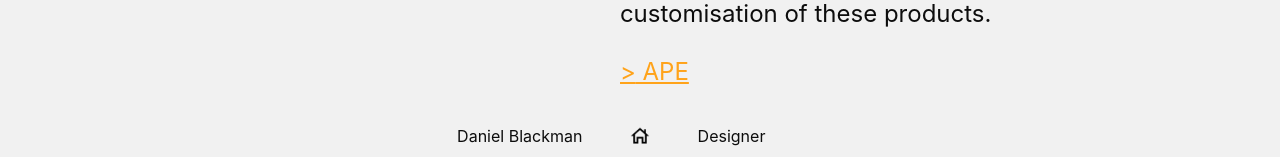
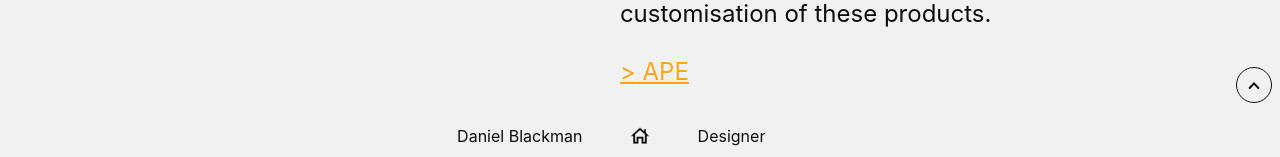
Before and after one commit to 07cookl/dbportfolio, a React (Create React App) app: page /work/APE in a window 1280 px wide. Shown: the part 689-846 px from the top of the page. Built offline with nearby package versions, Linux system fonts and the light colour scheme; a web font is replaced by a local one.

Commit message:
added scroll to top button

```diff
--- a/src/Components/About/About.module.css
+++ b/src/Components/About/About.module.css
@@ -82,8 +82,10 @@
 }
 
 .footer {
-    width: 100vw;
+    position: absolute;
+    left: 50%;
+    bottom: 0%;
+    transform: translateX(-50%);
     font-size: 14px;
-    display: flex;
-    justify-content: center;
+    font-family: Inter, sans-serif;
 }
--- a/src/Components/Footer/Footer.js
+++ b/src/Components/Footer/Footer.js
@@ -12,8 +12,19 @@ export default function Footer(props) {
     const homeImage = props.mode === "light" ? homeImageDark : homeImageLight;
     const modeClass = props.mode === "light" ? "footerDark" : "footerLight";
 
+    const element = document.getElementById("navBar");
+
+    const handleClick = (e) => {
+        e.preventDefault();
+        navigate("/");
+        element.scrollIntoView({
+            alignToTop: true,
+            behavior: "smooth"
+        })
+    }
+
     return (
-        <footer className={styles.footer} onClick={() => navigate("/")}>
+        <footer className={styles.footer} onClick={handleClick}>
             <p className={`${styles.name}  ${modeClass}`}>Daniel Blackman</p>
             <img src={homeImage} alt="Return to home page" />
             <p className={`${styles.role} ${modeClass}`}>Designer</p>
--- a/src/Components/Footer/Footer.module.css
+++ b/src/Components/Footer/Footer.module.css
@@ -14,6 +14,7 @@
 
 .footer p {
     width: 200px;
+    font-family: Inter, sans-serif;
 }
 
 .name {
--- a/src/Components/Projects/ALLpaQ/ALLpaQ.js
+++ b/src/Components/Projects/ALLpaQ/ALLpaQ.js
@@ -5,6 +5,7 @@ import ALLpaQ404 from "../../../resources/ALLpaQ/ALLpaQ-404-service-container-pa
 // import ALLpaQPhones from "../../../resources/ALLpaQ/AllpaQPhones.mp4";
 import Footer from "../../Footer/Footer";
 import styles from "./ALLpaQ.module.css";
+import ScrollToTopBtn from "../../../util/scrollToTopBtn";
 
 export default function ALLpaQ({ mode, setMode }) {
 
@@ -39,6 +40,7 @@ export default function ALLpaQ({ mode, setMode }) {
             <img src={ALLpaQLongImageImg} />
             <img src={ALLpaQLaptopImg} />
             <Footer mode={mode} />
+            <ScrollToTopBtn mode={mode} />
         </section>
     )
 }
--- a/src/Components/Projects/APE/APE.js
+++ b/src/Components/Projects/APE/APE.js
@@ -1,6 +1,7 @@
 import React, { useEffect } from "react";
 import styles from "./APE.module.css";
 import Footer from "../../Footer/Footer";
+import ScrollToTopBtn from "../../../util/scrollToTopBtn";
 
 export default function APE({ mode, setMode }) {
 
@@ -30,5 +31,6 @@ export default function APE({ mode, setMode }) {
                 </div>
             </section>
             <Footer mode={mode} />
+            <ScrollToTopBtn mode={mode} />
         </section>    )
 };
--- a/src/Components/Projects/CMA/CMA.js
+++ b/src/Components/Projects/CMA/CMA.js
@@ -1,6 +1,7 @@
 import React, { useEffect } from "react";
 import styles from "./CMA.module.css";
 import Footer from "../../Footer/Footer";
+import ScrollToTopBtn from "../../../util/scrollToTopBtn";
 
 export default function CMA({ mode, setMode }) {
 
@@ -30,6 +31,7 @@ export default function CMA({ mode, setMode }) {
                 </div>
             </section>
             <Footer mode={mode} />
+            <ScrollToTopBtn mode={mode} />
         </section>
     )
 };
--- a/src/Components/Projects/Fundomundo/Fundomundo.js
+++ b/src/Components/Projects/Fundomundo/Fundomundo.js
@@ -1,6 +1,7 @@
 import React, { useEffect } from "react";
 import styles from "./Fundomundo.module.css";
 import Footer from "../../Footer/Footer";
+import ScrollToTopBtn from "../../../util/scrollToTopBtn";
 
 export default function Fundomundo( { mode, setMode }) {
 
@@ -27,6 +28,7 @@ export default function Fundomundo( { mode, setMode }) {
                 </div>
             </section>
             <Footer mode={mode} />
+            <ScrollToTopBtn mode={mode} />
         </section>
     )
 };
--- a/src/Components/Projects/The Women's Exchange/TWE.js
+++ b/src/Components/Projects/The Women's Exchange/TWE.js
@@ -1,6 +1,7 @@
 import React, { useEffect } from "react";
 import styles from "./TWE.module.css";
 import Footer from "../../Footer/Footer";
+import ScrollToTopBtn from "../../../util/scrollToTopBtn";
 
 export default function TheWomensExchange({ mode, setMode }) {
 
@@ -30,5 +31,6 @@ export default function TheWomensExchange({ mode, setMode }) {
                 </div>
             </section>
             <Footer mode={mode} />
+            <ScrollToTopBtn mode={mode} />
         </section>    )
 };
--- a/src/Components/Projects/tsoHost/tsoHost.js
+++ b/src/Components/Projects/tsoHost/tsoHost.js
@@ -5,6 +5,7 @@ import tsoHostSubwayBillboard from "../../../resources/tsoHost/Subway Billboard
 import tsoHostDEPMockup from "../../../resources/tsoHost/tsoHOST_DEP_Mockup 2.mp4";
 import Footer from "../../Footer/Footer";
 import { workImages } from "../../../util/images";
+import ScrollToTopBtn from "../../../util/scrollToTopBtn";
 
 export default function TsoHost({ mode, setMode }) {
 
@@ -36,6 +37,7 @@ export default function TsoHost({ mode, setMode }) {
             <img src={tsoHostDisplayAdsImg} alt="tsoHost display ads on laptop" />
             <video src={tsoHostDEPMockup} autoPlay loop muted />
             <Footer mode={mode}/>
+            <ScrollToTopBtn mode={mode} />
         </section>
     )
 }
--- a/src/app/AppLayout.js
+++ b/src/app/AppLayout.js
@@ -8,7 +8,7 @@ export default function AppLayout({ mode }) {
     const linkClass = mode === "light" ? "darkLink" : "lightLink"
 
     return (
-        <div className={`${mode} bodyContainer`}>
+        <div id="navBar" className={`${mode} bodyContainer`}>
             <nav className={mode}>
                 <ul>
                 <li>
--- /dev/null
+++ b/src/util/scrollToTopBtn.js
@@ -0,0 +1,27 @@
+import React from "react";
+import styles from "./scrollToTopBtn.module.css";
+import darkArrow from "../resources/chevron-up-dark.svg";
+import lightArrow from "../resources/chevron-up-light.svg";
+
+export default function ScrollToTopBtn({ mode }) {
+
+    const arrow = mode === "light" ? darkArrow : lightArrow;
+    const borderColor = mode === "light" ? "#0D0D0D" : "#F1F1F1";
+    const backgroundColor = mode === "light" ? "#F1F1F1" : "#0D0D0D";
+
+    const element = document.getElementById("navBar");
+
+    const handleClick = (e) => {
+        e.preventDefault();
+        element.scrollIntoView({
+            alignToTop: true,
+            behavior: "smooth"
+        })
+    }
+
+    return (
+        <button className={styles.scrollBtn} style={{ border : `1px solid ${borderColor}`, backgroundColor : backgroundColor }} onClick={handleClick}>
+            <img src={arrow} alt="scroll" onClick={handleClick} />
+        </button>
+    )
+}
--- /dev/null
+++ b/src/util/scrollToTopBtn.module.css
@@ -0,0 +1,17 @@
+.scrollBtn {
+    position: fixed;
+    bottom: 8px;
+    right: 8px;
+    width: 36px;
+    height: 36px;
+    border-radius: 50%;
+    overflow: hidden;
+    cursor: pointer;
+}
+
+.scrollBtn img {
+    height: 100%;
+    width: 100%;
+    object-fit: cover;
+    cursor: pointer;
+}
```
Also changed, not shown: src/resources/chevron-up-dark.svg (added), src/resources/chevron-up-light.svg (added).
